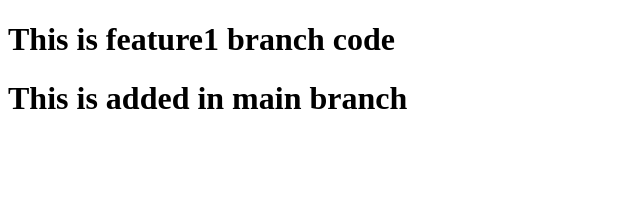
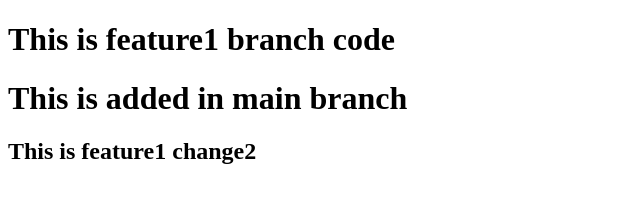
Before and after one commit to Nenavathnaresh/git-test, a plain HTML site: page index.htm in a window 1280 px wide. Shown: the whole page, without its empty margins (0-640 px from the left). Drawn offline with Linux system fonts and the light colour scheme.

Commit message:
change in f1

```diff
--- a/index.htm
+++ b/index.htm
@@ -8,5 +8,6 @@
 <body>
     <h1>This is feature1 branch code</h1>
     <h1>This is added in main branch</h1>
+    <h2>This is feature1 change2</h2>
 </body>
 </html>
```
